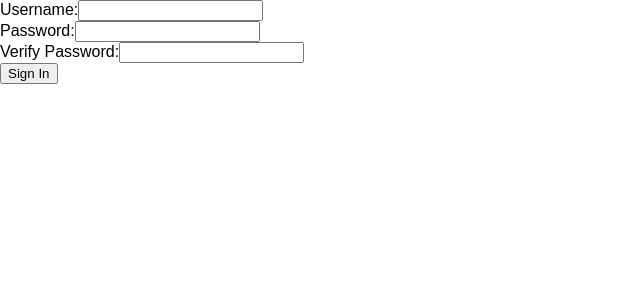
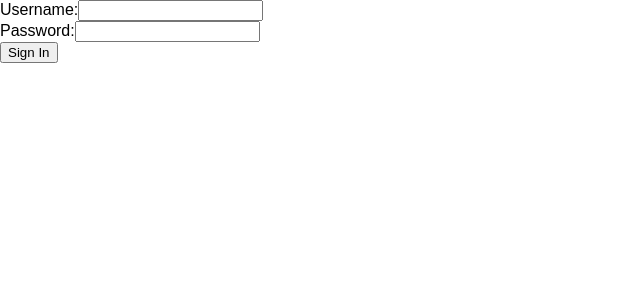
Before and after one commit to lhorgan/openrecipe, a React (Create React App) app: page /login in a window 1280 px wide. Shown: the top 300 px of the page, without its empty margins (0-640 px from the left). Built offline with nearby package versions, Linux system fonts and the light colour scheme.

Commit message:
Add login and validation

```diff
--- a/src/containers/Login.js
+++ b/src/containers/Login.js
@@ -1,6 +1,8 @@
 import React, {Component} from 'react';
 import { Form, Text, Radio, RadioGroup, TextArea, Checkbox } from 'react-form';
 import UserService from '../services/UserService'
+import { Link } from 'react-router-dom'
+import Profile from './Profile'
 
 class Login extends React.Component {
   constructor(props) {
@@ -10,14 +12,14 @@ class Login extends React.Component {
       user: {
         username: '',
         password: ''
-      },
-      verifiedPassword: ''
+      }
     };
 
     this.handleUsernameChange = this.handleUsernameChange.bind(this);
     this.handlePasswordChange = this.handlePasswordChange.bind(this);
-    this.handleVerifyPassword = this.handleVerifyPassword.bind(this);
     this.userService = UserService.instance;
+    this.loginUser = this.loginUser.bind(this);
+    this.isEmpty = this.isEmpty.bind(this);
   }
 
   handleUsernameChange(event) {
@@ -30,12 +32,30 @@ class Login extends React.Component {
     console.log(this.state.user)
   }
 
-  handleVerifyPassword(event) {
-    this.setState({verifiedPassword: event.target.value});
+  isEmpty(obj) {
+    for(var key in obj) {
+        if(obj.hasOwnProperty(key))
+            return false;
+    }
+    return true;
   }
 
-  createUser() {
+  loginUser() {
+    this.userService
+      .login(this.state.user)
+      .then((response) => {
+         return response.text().then(text => {
+          return text ? JSON.parse(text) : {}
+         })
+      })
+      .then(json => {
+        if (this.isEmpty(json)) {
+          alert("Invalid username and password!");
+        } else {
+          alert("yay good job!!!");
+        }
 
+      });
   }
 
   render() {
@@ -53,15 +73,11 @@ class Login extends React.Component {
             <input value={this.state.user.password} onChange={this.handlePasswordChange} />
           </label>
         </form>
-        <form>
-          <label>
-            Verify Password:
-            <input value={this.state.verifiedPassword} onChange={this.handleVerifyPassword} />
-          </label>
-        </form>
-        <button onClick={this.createUser} className="btn btn-primary btn-block" type="button">
-          Sign In
-        </button>
+        <Link to={`/profile`}>
+          <button onClick={this.loginUser} className="btn btn-primary btn-block" type="button">
+            Sign In
+          </button>
+        </Link>
       </div>
     )
   }
--- a/src/services/UserService.js
+++ b/src/services/UserService.js
@@ -1,5 +1,7 @@
 const USER_API_URL =
     'http://localhost:8080/api/user';
+const LOGIN_API_URL =
+    'http://localhost:8080/api/login';
 
 let _singleton = Symbol();
 
@@ -26,4 +28,14 @@ export default class UserService {
         return response.json();
       })
     }
+
+    login(user) {
+      return fetch(LOGIN_API_URL, {
+        method: 'post',
+        body: JSON.stringify(user),
+        headers: {
+            'Content-Type': 'application/json'
+        }
+      });
+    }
 }
```
